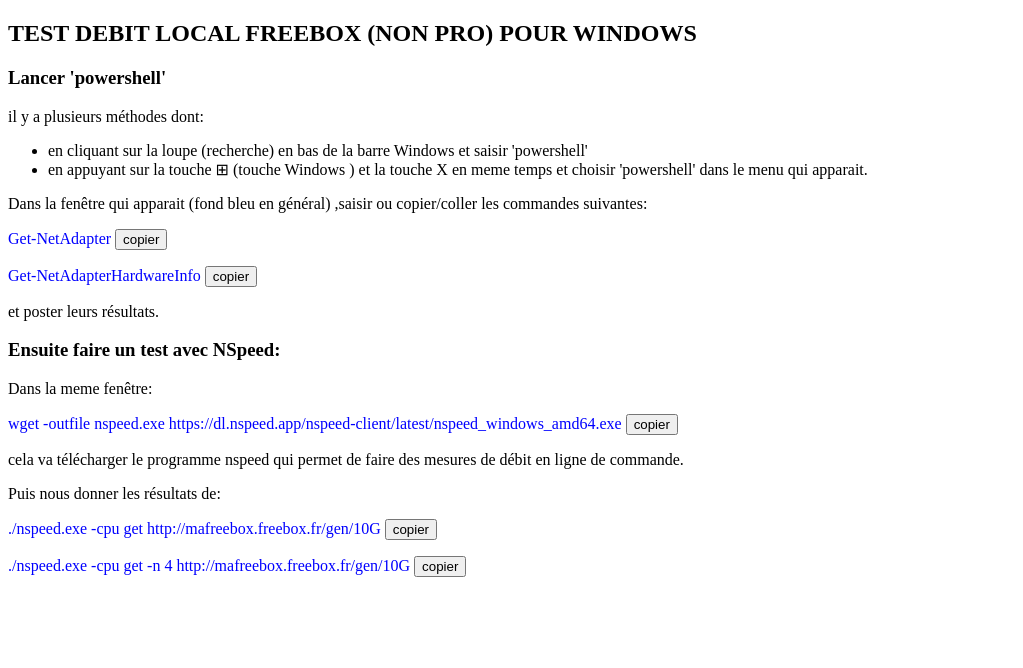
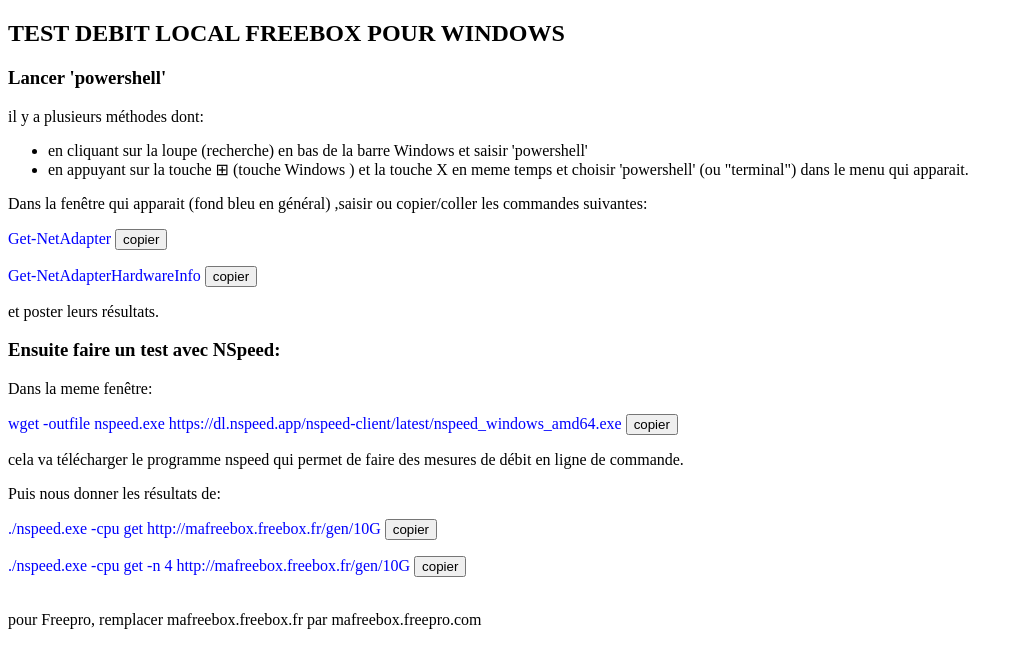
Before and after one commit to nspeed-app/nspeed-app.github.io, a plain HTML site: page fbtests.html in a window 1280 px wide. Shown: the whole page, without its empty margins (0-1023 px from the left). Drawn offline with Linux system fonts and the light colour scheme.

Commit message:
Update fbtests.html

```diff
--- a/fbtests.html
+++ b/fbtests.html
@@ -18,12 +18,12 @@
 </head>
 
 <body>
-<h2>TEST DEBIT LOCAL FREEBOX (NON PRO) POUR WINDOWS</h2>
+<h2>TEST DEBIT LOCAL FREEBOX POUR WINDOWS</h2>
 <h3><strong>Lancer 'powershell'</strong></h3>
 <p>il y a plusieurs m&eacute;thodes dont:</p>
 <ul>
 <li>en cliquant sur la loupe (recherche) en bas de la barre Windows et saisir 'powershell'</li>
-<li>en appuyant sur la touche ⊞ (touche Windows ) et la touche X en meme temps et choisir 'powershell' dans le menu qui apparait.</li>
+<li>en appuyant sur la touche ⊞ (touche Windows ) et la touche X en meme temps et choisir 'powershell' (ou "terminal") dans le menu qui apparait.</li>
 </ul>
 <p>Dans la fen&ecirc;tre qui apparait (fond bleu en g&eacute;n&eacute;ral) ,saisir ou copier/coller les commandes suivantes:</p>
 <p><span style="color: #0000ff;">Get-NetAdapter</span> <button onclick="CopyToClipboard()">copier</button></p>
@@ -36,5 +36,6 @@
 <p>Puis nous donner les r&eacute;sultats de:</p>
 <p><span style="color: #0000ff;">./nspeed.exe -cpu get http://mafreebox.freebox.fr/gen/10G</span> <button onclick="CopyToClipboard()">copier</button></p>
 <p><span style="color: #0000ff;">./nspeed.exe -cpu get -n 4 http://mafreebox.freebox.fr/gen/10G</span> <button onclick="CopyToClipboard()">copier</button></p>
+<br> pour Freepro, remplacer mafreebox.freebox.fr par mafreebox.freepro.com
 </body>
 </html>
```
